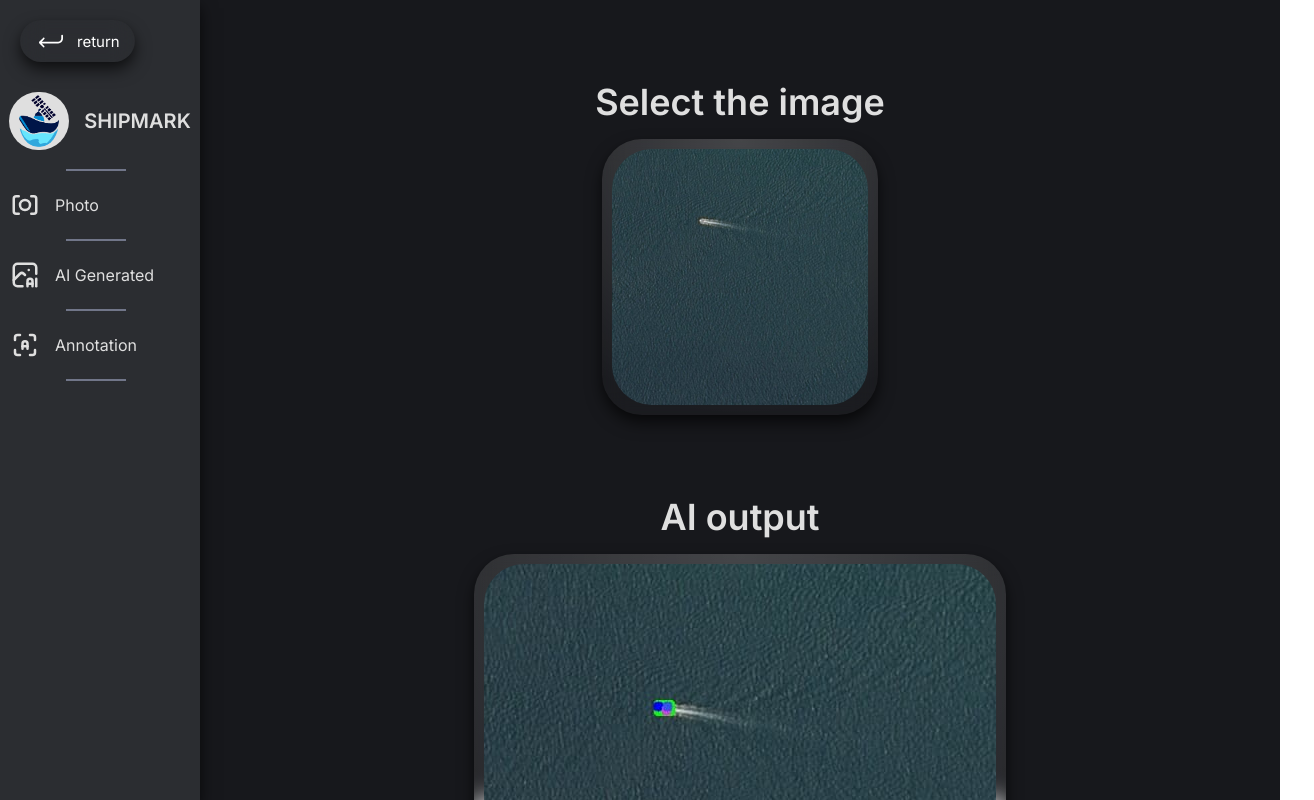
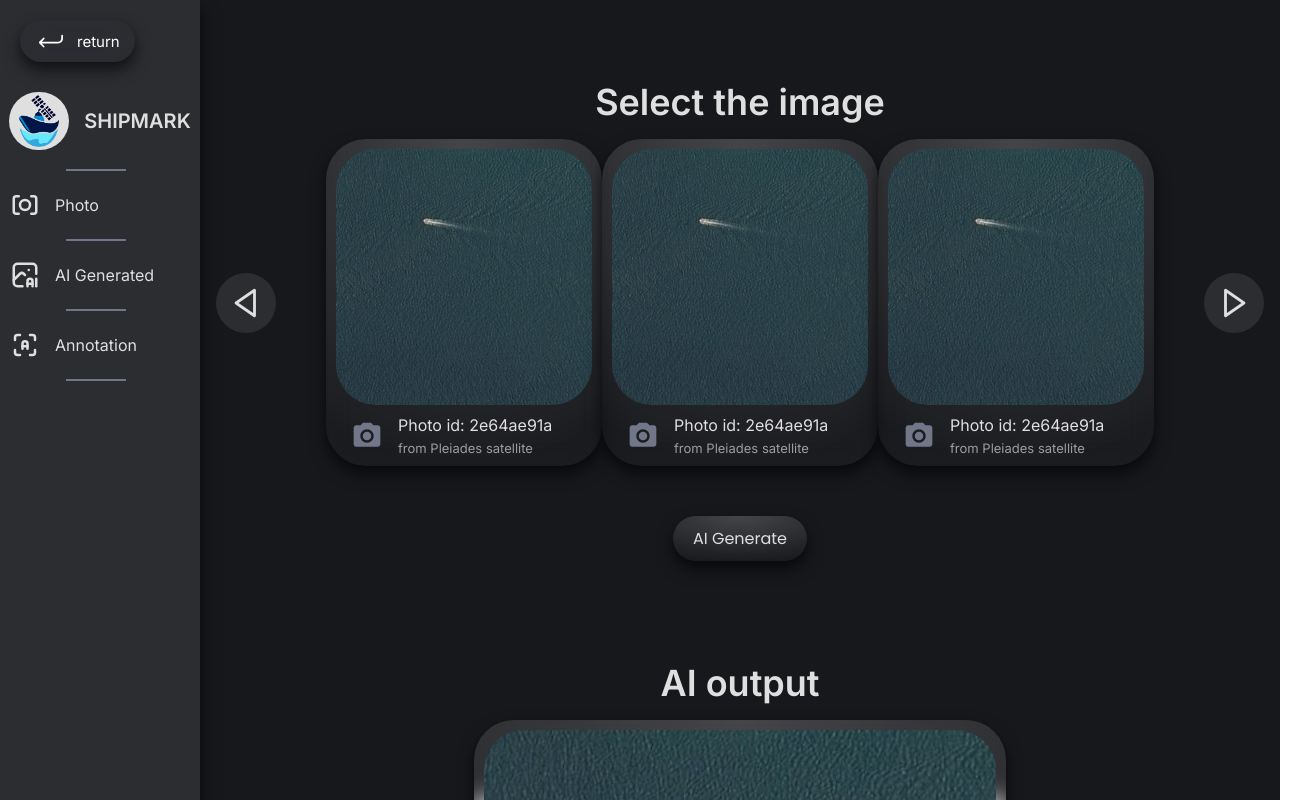
Before and after one commit to Edouard-M/Portfolio_Website, a React (Create React App) app: page /shipmark in a window 1280 px wide. Shown: the top 800 px of the page, 1314 px wide, since content can reach past the window. Built offline with nearby package versions, Linux system fonts and the light colour scheme.

Commit message:
add Shipmark page

```diff
--- a/src/components/generics/Navbar.js
+++ b/src/components/generics/Navbar.js
@@ -1,5 +1,5 @@
 import React, { useState, useEffect } from 'react';
-import styles from '../../style/App.css';
+import '../../style/App.css';
 
 import {AiOutlineHome} from 'react-icons/ai'
 import {IoPersonOutline, IoDocumentTextOutline, IoCodeSlashSharp} from 'react-icons/io5'
@@ -41,7 +41,7 @@ function Navbar() {
 
   return (
     <div>
-      <nav className={styles.navbar} id='navbar'>
+      <nav className="navbar" id='navbar'>
         <ul className='navbar_ul'>
           <li className='navbar_li'>
             <a href="#hero" onClick={() => handleClick('hero')} className="navbar-item" id={activeSection === 'hero' ? "active":""}> <div className='navbar-icon' ><AiOutlineHome/></div> <div className='navbar-text'><span>Home</span></div></a>
--- /dev/null
+++ b/src/components/shipmark_components/ShipmarkCarousel.js
@@ -0,0 +1,24 @@
+import React from 'react'
+import ShipmarkPhotoCard from './ShipmarkPhotoCard'
+import {imageData1} from '../../data/ShipmarkData'
+import {BiLeftArrow, BiRightArrow} from 'react-icons/bi'
+
+
+
+function ShipmarkCarousel() {
+
+
+  return (
+    <div className='shipmark_photo_carousel'>
+        <div className='shipmark_photo_carousel_button shipmark_center'><BiLeftArrow/></div>
+        <div className='shipmark_photo_carousel_container'>
+            <ShipmarkPhotoCard image={imageData1.image} id={imageData1.id} satellite={imageData1.satellite} />
+            <ShipmarkPhotoCard image={imageData1.image} id={imageData1.id} satellite={imageData1.satellite} />
+            <ShipmarkPhotoCard image={imageData1.image} id={imageData1.id} satellite={imageData1.satellite} />
+        </div>
+        <div className='shipmark_photo_carousel_button shipmark_center'><BiRightArrow/></div>
+    </div>
+  )
+}
+
+export default ShipmarkCarousel
--- a/src/components/shipmark_components/ShipmarkNavbar.js
+++ b/src/components/shipmark_components/ShipmarkNavbar.js
@@ -8,13 +8,13 @@ function ShipmarkNavbar() {
   return (
     <div className='shipmark_navbar_background'>
       <div  className='shipmark_navbar'>
-        <Link to="/" target="" className='shipmark_navbar_button shimpark_center'>
-          <div className='shipmark_navbar_button_logo shimpark_center'><IoIosReturnLeft/></div><div>return</div>
+        <Link to="/" target="" className='shipmark_navbar_button shipmark_center'>
+          <div className='shipmark_navbar_button_logo shipmark_center'><IoIosReturnLeft/></div><div>return</div>
         </Link>
-        <div className='shipmark_navbar_title shimpark_center'><img src={require("../../assets/shipmark/logo.png")} className="shipmark_navbar_logo" alt='Logo Shipmark'></img>SHIPMARK</div>
-        <a href="#shipmark_photo" className='shipmark_navbar_section'><div className='shipmark_navbar_section_icone shimpark_center'><TbPhotoSensor2/></div>Photo</a>
-        <a href="#shipmark_ai" className='shipmark_navbar_section'><div className='shipmark_navbar_section_icone shimpark_center'><TbPhotoAi/></div>AI Generated</a>
-        <a href="#shipmark_annotation" className='shipmark_navbar_section'><div className='shipmark_navbar_section_icone shimpark_center'><TbFocusAuto/></div>Annotation</a>
+        <div className='shipmark_navbar_title shipmark_center'><img src={require("../../assets/shipmark/logo.png")} className="shipmark_navbar_logo" alt='Logo Shipmark'></img>SHIPMARK</div>
+        <a href="#shipmark_photo" className='shipmark_navbar_section'><div className='shipmark_navbar_section_icone shipmark_center'><TbPhotoSensor2/></div>Photo</a>
+        <a href="#shipmark_ai" className='shipmark_navbar_section'><div className='shipmark_navbar_section_icone shipmark_center'><TbPhotoAi/></div>AI Generated</a>
+        <a href="#shipmark_annotation" className='shipmark_navbar_section'><div className='shipmark_navbar_section_icone shipmark_center'><TbFocusAuto/></div>Annotation</a>
       </div>
     </div>
   )
--- /dev/null
+++ b/src/components/shipmark_components/ShipmarkPhotoCard.js
@@ -0,0 +1,21 @@
+import React from 'react'
+import {MdPhotoCamera} from 'react-icons/md'
+
+function ShipmarkPhotoCard({image, id, satellite}) {
+  return (
+    <div className='shipmark_photo_card'>
+        <div className='shipmark_photo_card_image'>
+            <img src={require(`../../assets/shipmark/photo/${image}.jpg`)} className='shipmark_photo_image' alt='Auto annotation'></img>
+            <div className='shipmark_photo_card_sub shipmark_center'>
+                <MdPhotoCamera className='shipmark_photo_card_sub_logo'/>
+                <div className='shipmark_photo_card_sub_text '>
+                    <div className='shipmark_photo_card_sub_text_title'>Photo id: {id}</div>
+                    <div className='shipmark_photo_card_sub_text_subtitle'>from {satellite} satellite</div>
+                </div>
+            </div>
+        </div>
+    </div>
+  )
+}
+
+export default ShipmarkPhotoCard
--- /dev/null
+++ b/src/data/ShipmarkData.js
@@ -0,0 +1,8 @@
+const imageData1 = {
+    image:"2e64ae91a",
+    id:"2e64ae91a",
+    satellite:"Pleiades"
+}
+
+
+exports.imageData1 = imageData1
--- a/src/pages/ShipmarkPage.js
+++ b/src/pages/ShipmarkPage.js
@@ -1,23 +1,26 @@
 import React from 'react'
 import '../style/Shipmark.css';
 import ShipmarkNavbar from '../components/shipmark_components/ShipmarkNavbar'
+import ShipmarkCarousel from '../components/shipmark_components/ShipmarkCarousel'
+
 
 function ShipmarkPage() {
   return (
-    <div className='shimpark_body'>
+    <div className='shipmark_body'>
         <ShipmarkNavbar/>
         <div className='shimpark_main'>
           <section id='shipmark_photo'>
             <h2 className='shipmark_h2'>Select the image</h2>
-            <div className='shipmark_photo_card'><img src={require("../assets/shipmark/photo/2e64ae91a.jpg")} className='shipmark_photo_image' alt='Auto annotation'></img></div>
+            <ShipmarkCarousel/>
+            <button className='shipmark_photo_button'>AI Generate</button>
           </section>
           <section id='shipmark_ai'>
             <h2 className='shipmark_h2 '>AI output</h2>
-            <div className='shipmark_ai_card shimpark_center'><img src={require("../assets/shipmark/AI/2e64ae91a.jpg")} className='shipmark_ai_image' alt='AI result'></img></div>
+            <div className='shipmark_ai_card shipmark_center'><img src={require("../assets/shipmark/AI/2e64ae91a.jpg")} className='shipmark_ai_image' alt='AI result'></img></div>
           </section>
           <section id='shipmark_annotation'>
             <h2 className='shipmark_h2 '>Auto annotation</h2>
-            <div className='shipmark_ai_card shimpark_center'><img src={require("../assets/shipmark/annotation/2e64ae91a.jpg")} className='shipmark_ai_image' alt='Auto annotation'></img></div>
+            <div className='shipmark_ai_card shipmark_center'><img src={require("../assets/shipmark/annotation/2e64ae91a.jpg")} className='shipmark_ai_image' alt='Auto annotation'></img></div>
           </section>
         </div>
     </div>
--- a/src/style/Shipmark.css
+++ b/src/style/Shipmark.css
@@ -12,13 +12,13 @@
   }
 
 
-.shimpark_body{
+.shipmark_body{
   display: flex;
   flex-direction: column;
   color: var(--color-shipmark-text);
 }
 
-.shimpark_center{
+.shipmark_center{
   display: flex;
   justify-content: center;  /* center width */
   align-items: center;  /* center height */
@@ -195,14 +195,52 @@
   align-items: center;
 }
 
+.shipmark_photo_button{
+  margin: 50px 0px 20px 0px;
+  padding: 10px 20px 10px 20px;
+  border-radius: 50px;
+  background: var(--color-shipmark-radial);
+  box-shadow: 0px 8px 16px 0px rgba(0, 0, 0, 0.60), 0px 3px 8px 0px rgba(0, 0, 0, 0.12), 0px 1px 2px 0px rgba(0, 0, 0, 0.04);
+  backdrop-filter: blur(12px);
+  text-decoration: none;
+
+	color: inherit;
+	border: none;
+	font: inherit;
+	cursor: pointer;
+	outline: inherit;
+
+  transition: all 0.3s;
+}
+
+.shipmark_photo_button:hover{
+  scale: 1.2;
+  background: var(--color-shipmark-radial-hover);
+}
+
+.shipmark_photo_button:active{
+  background: var(--color-shipmark-dark);
+  scale: 1.1;
+}
+
+/*--------------------------------------------------------------
+# Photo Card
+--------------------------------------------------------------*/
+
 .shipmark_photo_card{
-  width: 20vw;
-  height: 20vw;
+  display: flex;
+
+}
+
+.shipmark_photo_card_image{
+  width: auto;
+  height: auto;
   padding: 10px;
 
   overflow: hidden;
 
   display: flex;
+  flex-direction: column;
   align-items: flex-start;
 
   border-radius: 40px;
@@ -214,15 +252,77 @@
   transition: all 0.5s;
 }
 
-.shipmark_photo_card:hover{
-  transform: rotateX(50deg) rotateY(-50deg);
+.shipmark_photo_card_image:hover{
+  scale: 1.2;
+  z-index: 1;
 }
 
 .shipmark_photo_image{
-  align-self: stretch;
+  width: 20vw;
+  height: 20vw;
   border-radius: 40px;
-  width: 100%;
-  height: 100%;
+}
+
+.shipmark_photo_card_sub{
+  display: flex;
+  flex-direction: row;
+  margin-top: 10px;
+}
+
+.shipmark_photo_card_sub_logo{
+  font-size: 32px;
+  color: var(--color-shipmark-second);
+  margin-left: 15px;
+  margin-right: 15px;
+}
+
+.shipmark_photo_card_sub_text{
+  font-family: var(--font-shipmark-inter);
+}
+
+.shipmark_photo_card_sub_text_subtitle{
+  margin-top: 5px;
+  color: var(--color-shipmark-grey);
+  font-size: 13px;
+}
+
+/*--------------------------------------------------------------
+# Photo Carousel
+--------------------------------------------------------------*/
+
+.shipmark_photo_carousel{
+  display: flex;
+  flex-direction: row;
+}
+
+.shipmark_photo_carousel_button{
+  background: var(--color-shipmark-background);
+  width: 60px;
+  height: 60px;
+  font-size: 34px;
+  margin: auto 50px auto 50px;
+  border-radius: 100%;
+
+  transition: all 0.3s;
+}
+
+.shipmark_photo_carousel_button:hover{
+  background: var(--color-shipmark-grey);
+  color: var(--color-shipmark-dark);
+  scale: 1.2;
+  cursor: pointer;
+}
+
+.shipmark_photo_carousel_button:active{
+  background: var(--color-shipmark-dark);
+  color: var(--color-shipmark-white);
+  scale: 1.1;
+}
+
+
+.shipmark_photo_carousel_container{
+  display: flex;
+  flex-direction: row;
 }
 
 /*--------------------------------------------------------------
@@ -256,7 +356,7 @@
 }
 
 .shipmark_ai_card:hover{
-  transform: rotateX(-15deg) rotateY(15deg);
+  scale: 1.3;
 }
 
 .shipmark_ai_image{
```
